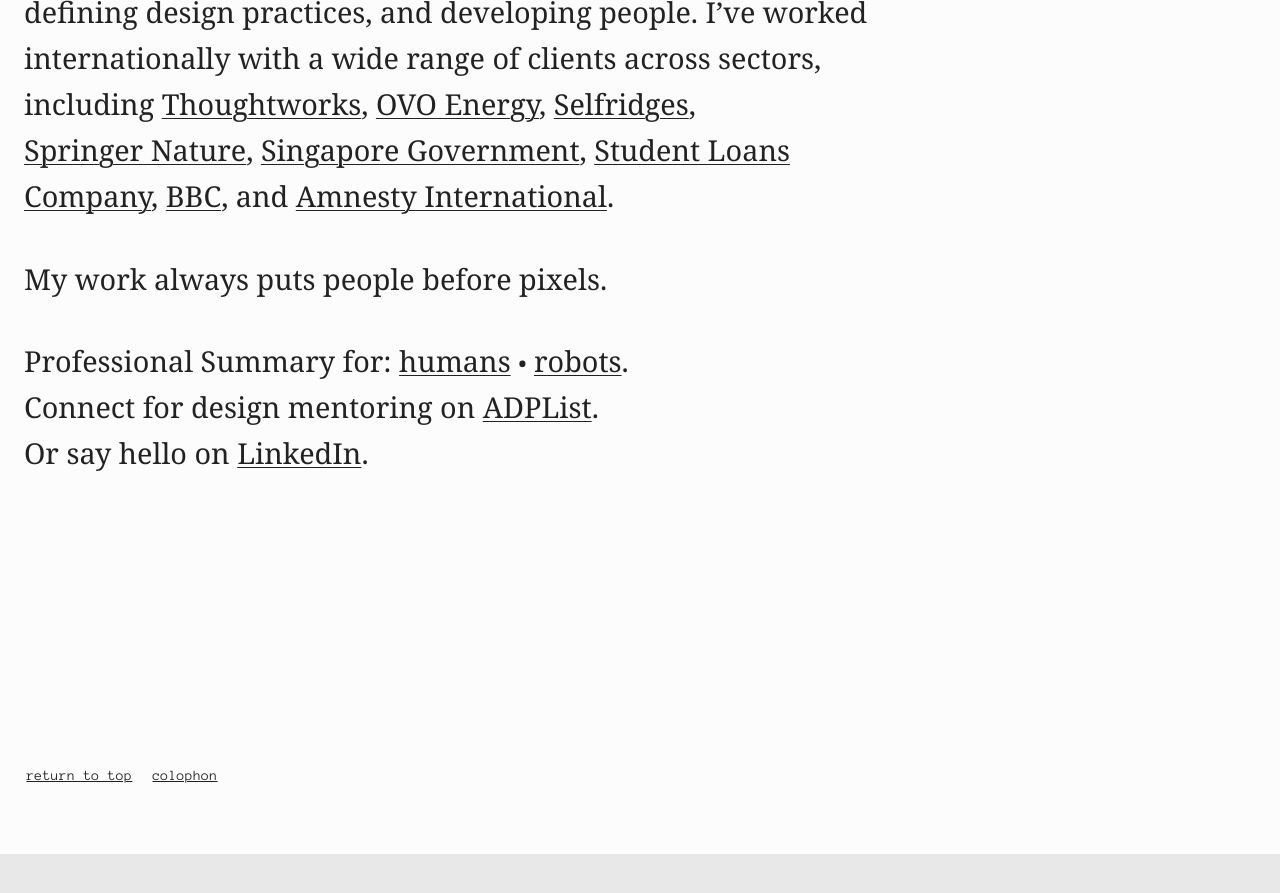
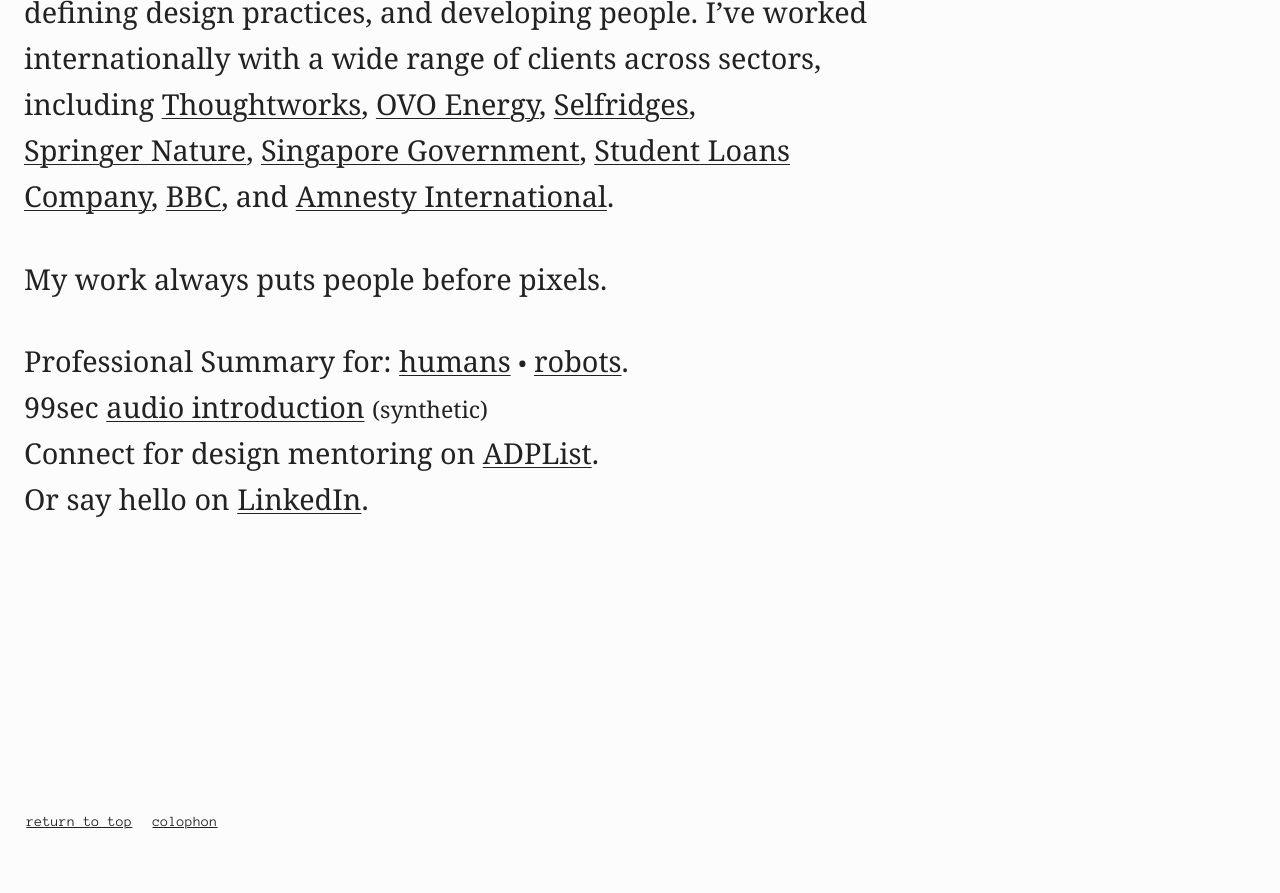
Before and after one commit to hellojames/hellojames.github.io, a Jekyll site: the page built from index.html, in a window 1280 px wide and 900 px high, scrolled down 1109 px. Shown: the top 893 px of the window. Built offline with Jekyll 4.4.1, drawn with Linux system fonts in a browser that asks for light colours; before the commit the page ends 1963 px from its top, so only the background shows below that.

Commit message:
Update index.html

```diff
--- a/index.html
+++ b/index.html
@@ -35,6 +35,8 @@
      <small>•</small>
      <a href="/media/James-Cook-summary.md" title="Download my Professional Summary (Markdown, for machines)">robots</a>.
      <br>
+     99sec <a href="/media/James-Cook-summary.mp3">audio introduction</a> <small>(synthetic)</small>
+     <br>
      Connect for design mentoring on <a href="https://www.adplist.org/mentors/james-cook/" title="adplist/mentors/james-cook">ADPList</a>.
      <br>
      Or say hello on <a href="https://www.linkedin.com/in/hellojames/" title="linkedin/in/hellojames">LinkedIn</a>.
```
